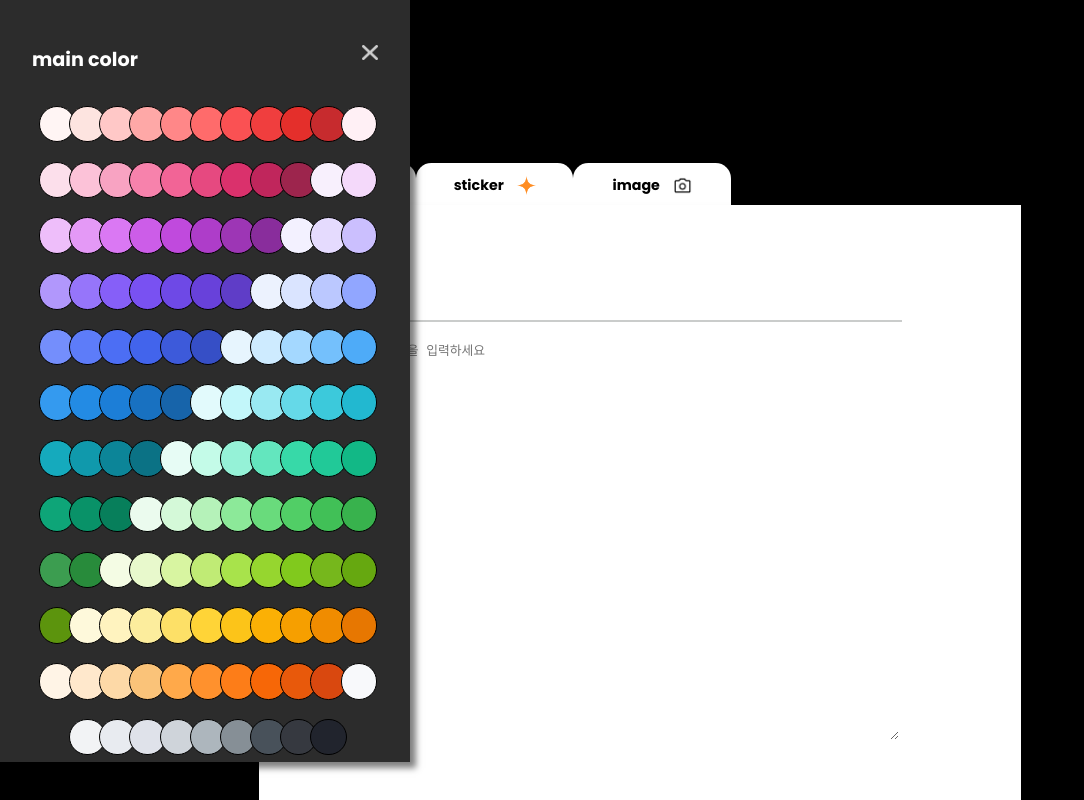
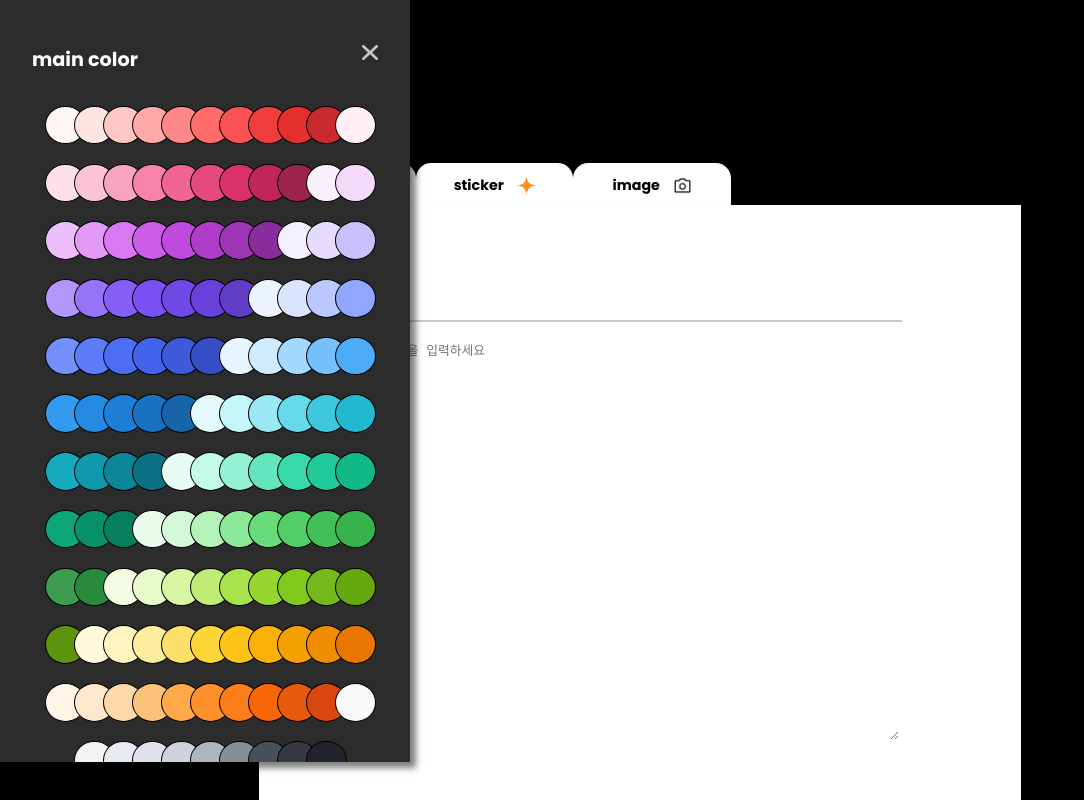
Before and after one commit to LikeLion-at-CAU-10th/Palette-React, a React (Create React App) app: page /post in a window 1280 px wide. Both pictures are taken after a click on the button "main color". Shown: the top 800 px of the page, without its empty margins (0-1084 px from the left). Built offline with nearby package versions, Linux system fonts and the light colour scheme.

Commit message:
메인색상과 폴더 연결

```diff
--- a/src/data/ColorModalData.js
+++ b/src/data/ColorModalData.js
@@ -1,19 +1,17 @@
 const palette ={
     palettes:[
-        {color:"#fff5f4"}, {color:"#fde4e0"}, {color:"#ffc8c7"}, {color:"#fea8a7"}, {color:"#ff8788"},
-        {color:"#ff6b6b"}, {color:"#fa5153"}, {color:"#f03e3e"}, {color:"#e42f2b"}, {color:"#c72b2e"},
+        {color:"#fff5f4", folder:"red"}, {color:"#fde4e0", folder:"red"}, {color:"#ffc8c7", folder:"red"}, {color:"#fea8a7", folder:"red"}, {color:"#ff8788", folder:"red"},
+        {color:"#ff6b6b", folder:"red"}, {color:"#fa5153", folder:"red"}, {color:"#f03e3e", folder:"red"}, {color:"#e42f2b", folder:"red"}, {color:"#c72b2e", folder:"red"},
+        {color:"#fff0f5", folder:"red"}, {color:"#fcdfeb", folder:"red"},{color:"#fcc2d8", folder:"red"},{color:"#f8a3c2", folder:"red"}, {color:"#f782ac", folder:"red"},
+        {color:"#f26496", folder:"red"}, {color:"#e64980", folder:"red"}, {color:"#da316c", folder:"red"}, {color:"#c0265c", folder:"red"}, {color:"#9d254d", folder:"red"},
 
-        {color:"#fff0f5"}, {color:"#fcdfeb"},{color:"#fcc2d8"},{color:"#f8a3c2"}, {color:"#f782ac"},
-        {color:"#f26496"}, {color:"#e64980"}, {color:"#da316c"}, {color:"#c0265c"}, {color:"#9d254d"},
+        {color:"#f8f0fd", folder:"purple"},{color:"#f4d9fa", folder:"blue"},{color:"#eebefa", folder:"blue"},{color:"#e499f6", folder:"blue"},{color:"#da78f3", folder:"blue"},
+        {color:"#cc5de8", folder:"blue"}, {color:"#c04add", folder:"blue"}, {color:"#ae3dc9", folder:"blue"}, {color:"#9d36b5", folder:"blue"}, {color:"#892d9c", folder:"blue"},
+        {color:"#f3f1ff", folder:"blue"}, {color:"#e5dbfe", folder:"blue"}, {color:"#cbbffe", folder:"blue"}, {color:"#b197fc", folder:"blue"},{color:"#9675fa", folder:"blue"},
+        {color:"#865ff8", folder:"green"}, {color:"#7951f2", folder:"green"}, {color:"#6e49e6", folder:"green"}, {color:"#6841da", folder:"green"}, {color:"#5f3dc7", folder:"green"},
 
-        {color:"#f8f0fd"},{color:"#f4d9fa"},{color:"#eebefa"},{color:"#e499f6"},{color:"#da78f3"},
-        {color:"#cc5de8"}, {color:"#c04add"}, {color:"#ae3dc9"}, {color:"#9d36b5"}, {color:"#892d9c"},
-
-        {color:"#f3f1ff"}, {color:"#e5dbfe"}, {color:"#cbbffe"}, {color:"#b197fc"},{color:"#9675fa"},
-        {color:"#865ff8"},{color:"#7951f2"}, {color:"#6e49e6"}, {color:"#6841da"}, {color:"#5f3dc7"},
-
-        {color:"#ecf2fe"}, {color:"#dae4ff"}, {color:"#bbc8ff"}, {color:"#91a6ff"}, {color:"#748efc"},
-        {color:"#5d7cf9"}, {color:"#4c6ef4"}, {color:"#4264ec"},{color:"#3d5ada"},{color:"#364fc6"},
+        {color:"#ecf2fe", folder:"green"}, {color:"#dae4ff", folder:"green"}, {color:"#bbc8ff", folder:"green"}, {color:"#91a6ff", folder:"green"}, {color:"#748efc", folder:"green"},
+        {color:"#5d7cf9", folder:"green"}, {color:"#4c6ef4", folder:"green"}, {color:"#4264ec", folder:"green"},{color:"#3d5ada", folder:"green"},{color:"#364fc6", folder:"green"},
 
         {color:"#e7f5fe"}, {color:"#ceebff"}, {color:"#a4d8ff"}, {color:"#74c0fc"}, {color:"#4eabf8"},
         {color:"#349aef"},{color:"#238be4"},{color:"#1c7ed7"},{color:"#1871c1"},{color:"#1764aa"},
--- a/src/pages/Post.js
+++ b/src/pages/Post.js
@@ -1,5 +1,4 @@
 import React, {useState, useEffect} from 'react'
-import PostContents from '../component/PostContents'
 import PostTab from '../component/PostTab'
 import sticker from '../data/img/Star4.png'
 import camera from '../data/img/camera.png'
@@ -13,17 +12,63 @@ import {
     Palette,
     PaletteContainer,
     StickerMenu, StickerPalette, StickerPaletteDiv, StiPalette} from "../styles/PostModalStyled"
-import { PostContainer, MenuContainer, ColorBox, StickerBox, ImgBox, } from '../styles/PostStyled'
+import {
+    PostContainer,
+    MenuContainer,
+    ColorBox, StickerBox, ImgBox,
+    PostTextContainer, TC,
+    SubmitButton,
+    SubmitModalBG,
+    SubmitModalContainer,
+    ModalText,
+    ModalMenu,
+    PostSubmitDiv, PostSection,
+    PostWriteDiv,
+    ModalButton } from '../styles/PostStyled'
 import closeIm from '../data/img/close.png'
 import palette from '../data/ColorModalData'
+import stickerPalette from '../data/stickerPaletteData'
+import {useNavigate} from 'react-router-dom'
+import WriteContents from '../component/WriteContents';
+import axios from "axios";
 import styled from 'styled-components'
-import stickerPalette from '../data/stickerPaletteData'
 
 // import {ThemeProvider} from 'styled-components'
 // import {GlobalStyles, darkTheme, lightTheme} from '../styles/darkmode'
 
 
-const PostDetail = () => {
+const SubmitSection = ({onSubmit, folderColor}) => {
+
+    const [showModal, setModal] = useState(false);
+
+    const openModal = () =>{
+        setModal(true);
+    }
+
+    const closeModal = () =>{
+        setModal(false);
+    }
+
+return(
+    <PostSubmitDiv>
+        <SubmitButton onClick={()=>{onSubmit(); openModal();}}>upload</SubmitButton>
+        {showModal ?
+        <SubmitModalBG onClick={closeModal}>
+            <SubmitModalContainer onClick={(e) => e.stopPropagation()}>
+            <ModalText> 이 게시물은 {`${folderColor}`}에 업로드 되었습니다. </ModalText>
+                <ModalMenu>
+                    <ModalButton >폴더로 이동하기</ModalButton>
+                    <ModalButton>내가 쓴 글 보기</ModalButton>
+                </ModalMenu>
+            </SubmitModalContainer>
+        </SubmitModalBG>
+        : null}
+    </PostSubmitDiv>
+)};
+
+
+
+const Post = () => {
     // const [darkMode, setDarkMode]  = useState(true);
 
     const [showColorModal, setColorModal] = useState(false);
@@ -51,25 +96,63 @@ const PostDetail = () => {
 
     //팔레트 클릭 시 색상 state 받아오기
     const [BGcolor, setBGcolor] = useState('black');
+    const [folderColor, setFolderColor] = useState('');
 
     const handleClick = (e) =>{
         const pl = e.target.id;
+        const fd = e.target.value
+
         setBGcolor(pl);
-        // console.log(BGcolor);
+        setFolderColor(fd);
+
+        // console.log(e.target);
 
     }
+    console.log(folderColor);
     // console.log(BGcolor);
 
 
+
+    //글 내용에 대한 state 저장하기
+    const [inputs, setInputs] = useState({
+        title: '',
+        contents: '',
+    });
+
+    //2개를 동시에 관리하기 위한 객체 만들기
+    const{title, contents} = inputs;
+
+    //onChange 함수 만들기
+    const onChange = (e) => {
+        const {value,name} = e.target;
+        setInputs({
+            ...inputs,
+            [name]: value,
+        });
+    };
+
+    const navigate = useNavigate();
+
+    const onSubmit = () => {
+        axios.post(``,{
+            title: inputs.title,
+            contents: inputs.contents,
+        } ).then(()=>{
+            // console.log(response)
+            navigate('../')
+
+        })
+    }
 
     return (
         <>
         {/* <ThemeProvider theme={darkMode ? darkTheme : lightTheme}>
         <GlobalStyles/> */}
         <PostContainer BGcolor={BGcolor}>
-            {/* <PostMenu>메뉴탭</PostMenu> */}
+
+            {/* 메뉴 탭 */}
             <MenuContainer>
-            <div>
+                    <div id="selectMainColor">
                         <PostTab name='main color' img={<ColorBox BGcolor={BGcolor} />} openModal={openColorModal}></PostTab>
 
                         { showColorModal ?
@@ -81,15 +164,17 @@ const PostDetail = () => {
                         </ModalHeader>
 
                         <PaletteContainer BGcolor={BGcolor}>
-                {palette.palettes.map((palettes,i)=>(
-                <Palette id={`${palettes.color}`} color={palettes.color} onClick={handleClick}/> ))}
+                        {palette.palettes.map((palettes, i)=>(
+                        <Palette id={`${palettes.color}`} value={`${palettes.folder}`}  color={palettes.color} folder={palettes.folder} onClick={handleClick}>
+                        </Palette>
+                        ))}
                         </PaletteContainer>
                         </ModalDiv>
                         </ModalBG> : null}
                     </div>
 
 
-            <div>
+                    <div id="selectSticker">
                         <PostTab name='sticker' img={<StickerBox src={sticker}/>} openModal={openStickerModal} />
                         { showStickerModal ?
                             <ModalBG>
@@ -117,20 +202,37 @@ const PostDetail = () => {
 
                     </div>
 
-            <div styled="position:relative">
+                    <div id="SelectImg" styled="position:relative">
                         <PostTab name='image' img={<ImgBox src={camera}/>}/>
                     </div>
 
             </MenuContainer>
-            <PostContents>글쓰는 부분</PostContents>
-            {/* <div darkMode={darkMode} setDarkMode={setDarkMode}/> */}
+
+    {/* 글작성하는 부분 */}
+            <PostTextContainer>
+                    <TC>
+                    <PostSection>
+
+                        <PostWriteDiv>
+
+                            <WriteContents
+                            onChange={onChange}
+                            title={title}
+                            contents={contents}></WriteContents>
+
+                        </PostWriteDiv>
+
+                        <SubmitSection
+                        onSubmit={onSubmit} folderColor={folderColor} />
+
+                    </PostSection>
+                    </TC>
+            </PostTextContainer>
         </PostContainer>
         {/* </ThemeProvider> */}
-
-
         </>
 
     )
 }
 
-export default PostDetail
+export default Post
--- a/src/styles/PostModalStyled.js
+++ b/src/styles/PostModalStyled.js
@@ -47,14 +47,15 @@ flex-wrap: wrap;
 background-color: #2c2c2c;
 `
 
-export const Palette = styled.div`
+export const Palette = styled.input`
 width: 2.7vw;
 height: 2.7vw;
-margin: 0.5vw -0.5vw 1vw 0;
+margin: 0.5vw -0.9vw 1vw 0;
 cursor: pointer;
 border-radius: 50%;
 border: solid 0.1vw #000;
 background-color: ${(props)=> props.color};
+color: transparent;
 `
 //스티커 탭
 export const StickerMenu = styled.img`
--- a/src/styles/PostStyled.js
+++ b/src/styles/PostStyled.js
@@ -39,6 +39,26 @@ export const ImgBox = styled.img`
 width: 1.5vw;
 height: 1.5vw;
 margin: 0 0 0 1vw;
+`
+//post-contents
+export const PostTextContainer = styled.div`
+    height: 64.2361vw;
+    width: 59.6vw;
+    background-color: white;
+    color: black;
+    flex-direction: column;
+    box-shadow: 0.7vw 0.6vw 0.6vw rgba(0, 0, 0, 0.5);
+    margin-bottom: 10vw;
+`
+
+export const TC = styled.div`
+    display: flex;
+    flex-direction: column;
+    padding: 5vw 7vw;
+    border: solid 0.0694vw transparent;
+    height: 53.5vw;
+    background-color: white;
+
 `
 
 //post-submit-modal
```
Lines whose indentation alone changed are shown as unchanged.
